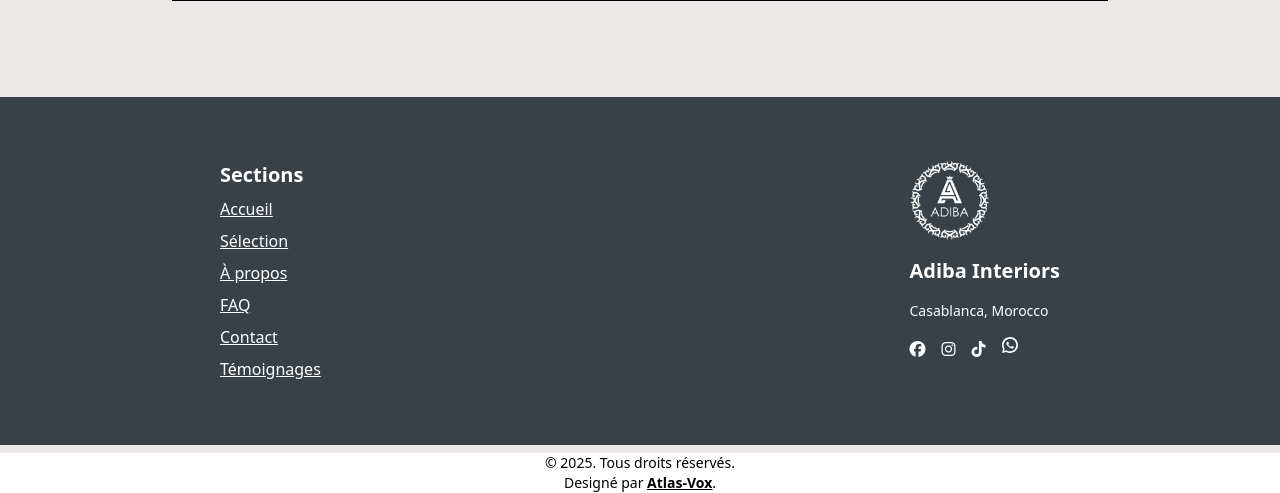
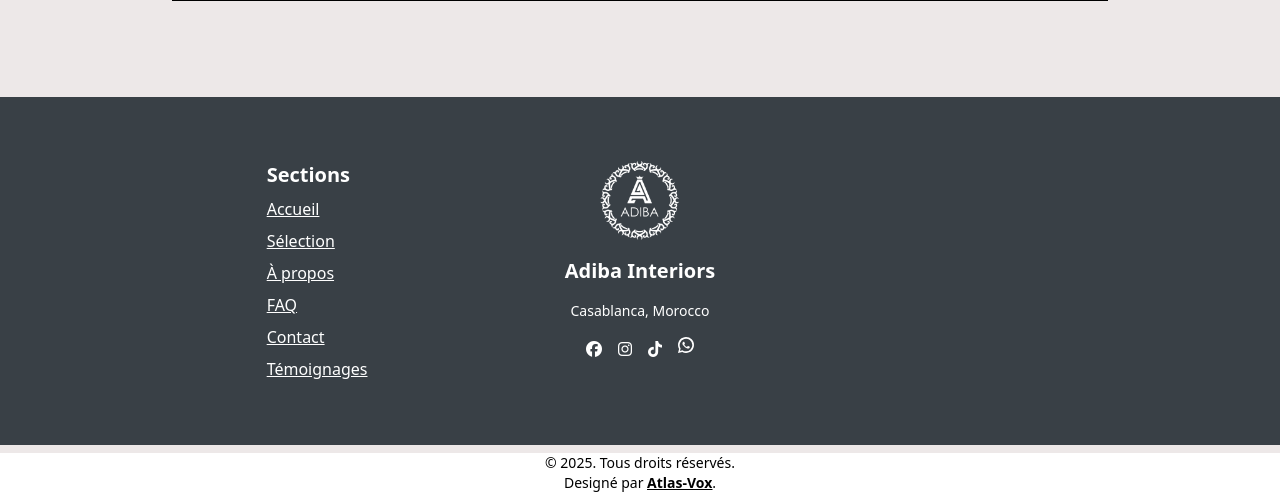
Before and after one commit to ciscm/adiba-web-django, a Django app: page /about-us in a window 1280 px wide. Shown: the part 1206-1699 px from the top of the page. Run offline with Django 5.2, Linux system fonts and the light colour scheme; data comes from the database, SQL or seed files in the repository; data that the repository does not hold is empty.

Commit message:
first commit

```diff
--- a/adibaDjangoWeb/templates/footer.html
+++ b/adibaDjangoWeb/templates/footer.html
@@ -2,11 +2,11 @@
 <footer   class=" pt-0  "  >
         <div  style="background-color:#394046" class=" px-4  w-full  justify-between items-center" style="; font-family: 'Poppins', sans-serif;">
         <div  class="footer-theme-container   py-16 px-1 md:px-16" >
-<div class="w-3/4 text-white mx-auto flex flex-col md:flex-row md:justify-between text-left space-y-8 md:space-y-0 md:space-x-8">
-    <!-- Sections -->
+<div class="w-full md:w-2/3 mx-auto text-white grid grid-cols-1 md:grid-cols-3 gap-8 text-left">
+
+  <!-- Sections (à gauche) -->
   <div class="flex flex-col items-start space-y-2">
       <p class="font-bold text-xl">Sections</p>
-
       <a href="/?lang={{ lang }}&devise={{ devise }}&token={{ token }}" class="text-md underline">{{ t.home }}</a>
       <a href="/catalogue?lang={{ lang }}&page=1&devise={{ devise }}&token={{ token }}" class="text-md underline">{{ t.selection }}</a>
       <a href="/about-us?lang={{ lang }}&devise={{ devise }}&token={{ token }}" class="text-md underline">{{ t.about }}</a>
@@ -15,23 +15,19 @@
       <a href="/temoignage?lang={{ lang }}&devise={{ devise }}&token={{ token }}" class="text-md underline">{{ t.testimonials }}</a>
   </div>
 
-  <!-- Logo + nom + ville -->
-  <div class="flex flex-col items-start space-y-4">
+  <!-- Logo centré -->
+  <div class="flex flex-col items-center space-y-4">
     <img src="/media/static/images/logo_white.png" alt="Atlas Vox Logo" class="h-20 w-20 rounded-full object-contain">
     <p class="font-semibold text-xl">Adiba Interiors</p>
-    <p class="text-sm">
-
-        Casablanca, Morocco
-    </p>
+    <p class="text-sm">Casablanca, Morocco</p>
     <div class="flex space-x-4">
       <a href="" target="_blank"><i class="fab fa-facebook fa-md"></i></a>
       <a href="" target="_blank"><i class="fab fa-instagram fa-md"></i></a>
       <a href="" target="_blank"><i class="fab fa-tiktok fa-md"></i></a>
-        <a href="https://wa.me/+212660758860" class="relative text-gray-800 hover:text-gray-600 group">
+      <a href="https://wa.me/+212660758860" class="relative text-gray-800 hover:text-gray-600 group">
         <svg class="w-4 h-4 text-white" fill="currentColor" viewBox="0 0 24 24">
-  <path d="M20.52 3.48A11.94 11.94 0 0012 0C5.37 0 0 5.37 0 12c0 2.11.55 4.09 1.6 5.85L0 24l6.38-1.63A11.94 11.94 0 0012 24c6.63 0 12-5.37 12-12 0-3.2-1.25-6.2-3.48-8.52zM12 21.5a9.5 9.5 0 01-4.88-1.36l-.35-.22-3.79.97.99-3.7-.23-.37A9.5 9.5 0 1121.5 12 9.5 9.5 0 0112 21.5zm5.05-7.13c-.27-.14-1.6-.79-1.84-.88-.24-.09-.42-.14-.6.14s-.69.88-.85 1.06c-.16.18-.32.2-.59.07-.27-.14-1.13-.42-2.16-1.33-.8-.71-1.34-1.6-1.5-1.87-.16-.27-.02-.41.12-.55.12-.12.27-.32.41-.48.14-.16.18-.27.27-.45.09-.18.05-.34-.02-.48-.07-.14-.6-1.44-.82-1.97-.22-.52-.44-.45-.6-.46-.16-.01-.34-.01-.52-.01s-.48.07-.73.34c-.25.27-.95.92-.95 2.25s.97 2.61 1.1 2.79c.14.18 1.9 2.9 4.62 4.07.65.28 1.16.45 1.56.58.65.21 1.24.18 1.7.11.52-.08 1.6-.65 1.83-1.28.23-.63.23-1.17.16-1.28-.07-.11-.27-.18-.57-.32z"/>
-</svg>
-
+          <path d="M20.52 3.48A11.94 11.94 0 0012 0C5.37 0 0 5.37 0 12c0 2.11.55 4.09 1.6 5.85L0 24l6.38-1.63A11.94 11.94 0 0012 24c6.63 0 12-5.37 12-12 0-3.2-1.25-6.2-3.48-8.52zM12 21.5a9.5 9.5 0 01-4.88-1.36l-.35-.22-3.79.97.99-3.7-.23-.37A9.5 9.5 0 1121.5 12 9.5 9.5 0 0112 21.5zm5.05-7.13c-.27-.14-1.6-.79-1.84-.88-.24-.09-.42-.14-.6.14s-.69.88-.85 1.06c-.16.18-.32.2-.59.07-.27-.14-1.13-.42-2.16-1.33-.8-.71-1.34-1.6-1.5-1.87-.16-.27-.02-.41.12-.55.12-.12.27-.32.41-.48.14-.16.18-.27.27-.45.09-.18.05-.34-.02-.48-.07-.14-.6-1.44-.82-1.97-.22-.52-.44-.45-.6-.46-.16-.01-.34-.01-.52-.01s-.48.07-.73.34c-.25.27-.95.92-.95 2.25s.97 2.61 1.1 2.79c.14.18 1.9 2.9 4.62 4.07.65.28 1.16.45 1.56.58.65.21 1.24.18 1.7.11.52-.08 1.6-.65 1.83-1.28.23-.63.23-1.17.16-1.28-.07-.11-.27-.18-.57-.32z"/>
+        </svg>
         <span class="absolute bottom-full mb-2 left-1/2 transform -translate-x-1/2
                bg-gray-800 text-white text-xs rounded px-2 py-1 opacity-0
                group-hover:opacity-100 transition-opacity">
@@ -41,7 +37,8 @@
     </div>
   </div>
 
-
+  <!-- (optionnel) une 3e colonne si tu veux mettre autre chose -->
+  <div></div>
 
 </div>
             </div>
```
